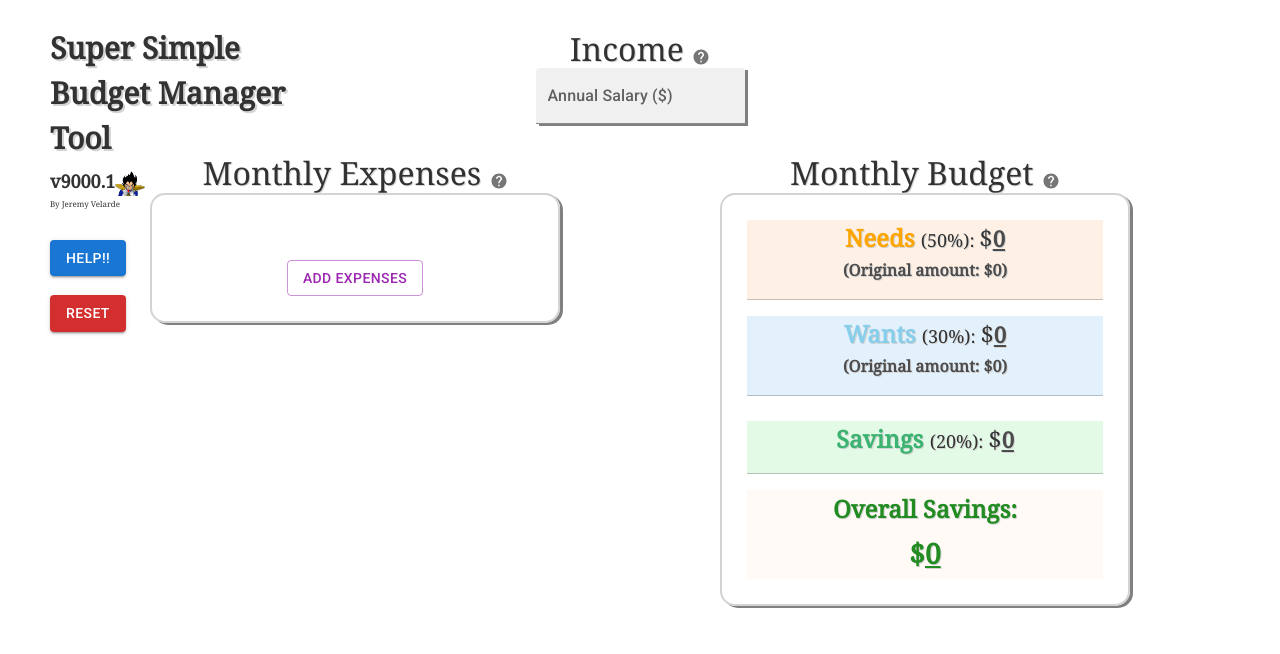
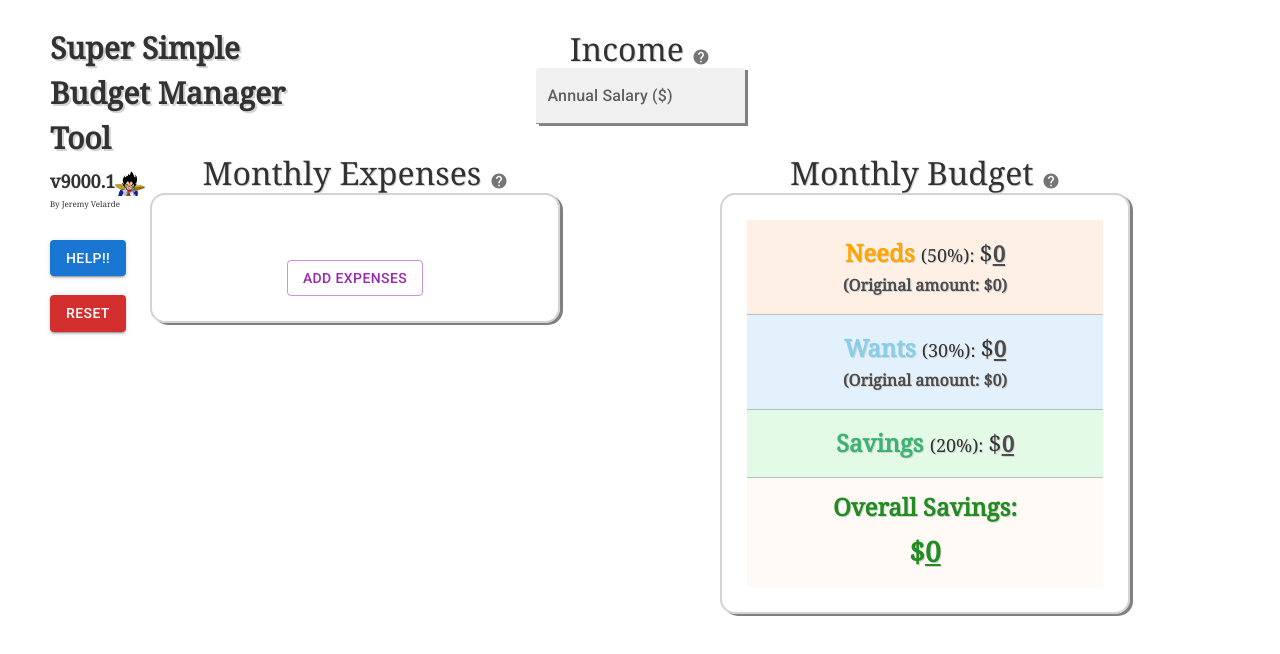
Before and after one commit to jvelarde94/budget-react-app, a React (Create React App) app: page / in a window 1280 px wide. Shown: the top 654 px of the page. Built offline with nearby package versions, Linux system fonts and the light colour scheme.

Commit message:
small style updates

```diff
--- a/src/components/Budget.js
+++ b/src/components/Budget.js
@@ -39,7 +39,7 @@ const Budget = ({
               (Original amount: ${needsOriginalVal}){" "}
             </span>
           </p>
-          <hr />
+          <hr className="budget-divider"/>
         </div>
         <div className="wants-section">
           <p>
@@ -53,17 +53,17 @@ const Budget = ({
               (Original amount: ${wantsOriginalVal}){" "}
             </span>
           </p>
-          <hr />
+          <hr className="budget-divider"/>
         </div>
         <div className="savings-section">
-          <p className="savings-amount">
+          <p>
             <span className="savings">Savings </span>
             <span className="info">(20%): </span>
             <span className="dollar"> $</span>
             <span className="result">{savings}</span>
             {/* <span className="original-val"> (Original amount: ${}) </span> */}
           </p>
-        <hr />
+        <hr className="budget-divider"/>
         </div>
         <div className="overall-savings-section">
           <h3 className="overall-savings">Overall Savings:</h3>
--- a/src/index.css
+++ b/src/index.css
@@ -175,6 +175,7 @@ input[type="number"] {
 }
 .budget-box .needs-section {
   background-color: rgb(255, 240, 230);
+  padding-top: 15px;
 }
 .budget-box .needs {
   color: orange;
@@ -183,17 +184,20 @@ input[type="number"] {
 }
 .budget-box .wants-section {
   background-color: rgb(227, 241, 253);
+  padding-top: 15px;
 }
 .budget-box .wants {
   color: skyblue;
   font-size: 24px;
   font-weight: 600;
 }
-.budget-box .savings-amount {
+/* .budget-box .savings-amount {
   margin: 25px auto 0 auto;
-}
+} */
 .budget-box .savings-section {
   background-color: rgb(226, 250, 230);
+  padding-top: 15px;
+  /* margin-bottom: 15px; */
 }
 
 .budget-box .savings {
@@ -213,7 +217,7 @@ input[type="number"] {
   color:rgb(76 76 76);
 }
 .budget-box .overall-savings-section {
-  padding: 5px;
+  padding: 15px 0;
   background-color: rgb(255, 250, 245);
 }
 .budget-box .overall-savings {
@@ -234,6 +238,10 @@ input[type="number"] {
   font-size: 28px;
   color: rgb(34, 139, 34);
   text-shadow: 1px 1px lightgrey;
+}
+
+.budget-box .budget-divider {
+  margin: 0;
 }
 /* END BUDGET */
 
@@ -350,17 +358,17 @@ input[type="number"] {
   /* grid-column: 2/2; */
 }
 .expense-label-want {
-  color: lightseagreen;
+  color: skyblue;
   /* text-decoration: underline; */
   font-size: 16px;
-  font-weight: 500;
+  font-weight: 600;
   margin: 0 7px;
 }
 .expense-label-need {
   color: orange;
   /* text-decoration: underline; */
   font-size: 16px;
-  font-weight: 500;
+  font-weight: 600;
   margin: 0 7px;
 }
 .expense-amount {
```
